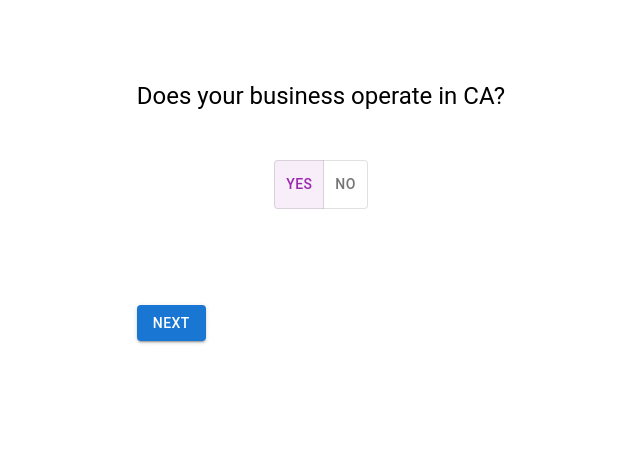
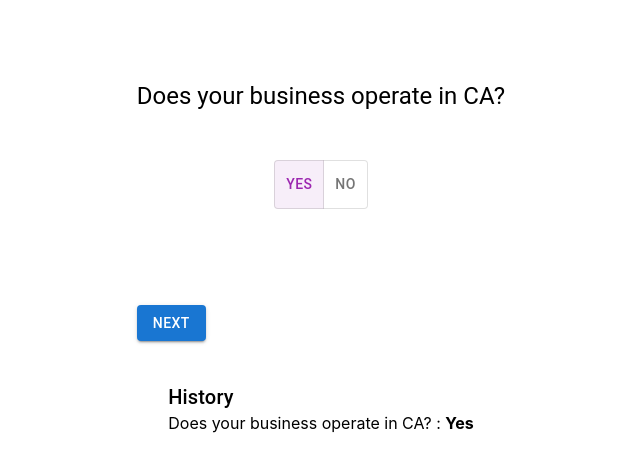
Before and after one commit to hammadahmad120/Glow-frontend-test, a React (Create React App) app: page / in a window 1280 px wide. Both pictures are taken after a click on the button "YES". Shown: the top 470 px of the page, without its empty margins (319-959 px from the left). Built offline with nearby package versions, Linux system fonts and the light colour scheme.

Commit message:
added move back logic

```diff
--- /dev/null
+++ b/src/components/questions-form/DisplayAnswers.tsx
@@ -0,0 +1,41 @@
+import {
+    Box,
+    Typography,
+  } from "@mui/material";
+  import { makeStyles } from "@mui/styles";
+  import {
+    QuestionResponse,
+  } from "../../containers/questions-form/types";
+
+  interface DisplayAnswersProps {
+    answers: QuestionResponse[];
+    answersCompleted: boolean;
+  }
+
+  const useStyles = makeStyles({
+    container: {
+    margin: "40px"
+    }
+  });
+  const DisplayAnswers = ({
+    answers,
+    answersCompleted
+  }: DisplayAnswersProps) => {
+    const classes = useStyles();
+    return (
+      <Box className={classes.container}>
+        {answers?.length > 0 &&(
+            <Typography component="h4" variant="h6">
+            {answersCompleted ? 'Your Answers' : 'History'}
+          </Typography>
+        )}
+        {answers.map(ans => {
+            return(
+                <Box key={ans.questionNumber}> {ans.question} : <b>{ans.answer}</b></Box>
+            )
+        })}
+        </Box>
+    );
+  };
+
+  export default DisplayAnswers;
--- a/src/components/questions-form/question.tsx
+++ b/src/components/questions-form/question.tsx
@@ -81,7 +81,7 @@ const Question = ({
       </Box>
       <Box className={classes.buttonActions}>
         {showBack && (
-          <Button variant="contained" color="primary">
+          <Button variant="contained" color="primary" onClick={onBackClick}>
             Back
           </Button>
         )}
--- a/src/containers/questions-form/index.tsx
+++ b/src/containers/questions-form/index.tsx
@@ -1,9 +1,10 @@
 import { useCallback, useMemo, useState } from "react";
 import { QuestionResponse } from "./types";
-import { Box, Divider } from "@mui/material";
+import { Box, Divider, Typography } from "@mui/material";
 import questionsData from "./QuestionData";
 import Question from "../../components/questions-form/question";
 import { makeStyles } from "@mui/styles";
+import DisplayAnswers from "../../components/questions-form/DisplayAnswers";
 
 const useStyles = makeStyles({
   container: {
@@ -18,6 +19,7 @@ const QuestionsForm = () => {
   const [questionNumber, setQuestionNumber] = useState(1);
   const [answersEnded, setAnswersEnded] = useState(false);
   const [answers, setAnswers] = useState<QuestionResponse[]>([]);
+  const [stack, setStack] = useState<number[]>([]);
   const currentQuestion = questionsData.find(
     (ques) => ques.questionNumber === questionNumber
   )!;
@@ -45,6 +47,7 @@ const QuestionsForm = () => {
   );
 
   const onNextClick = () => {
+    setStack( stack =>[...stack, questionNumber]);
     if (!currentQuestion.nextStep) {
       setQuestionNumber((qn) => qn + 1);
       return;
@@ -52,7 +55,7 @@ const QuestionsForm = () => {
     const selectedAnswer = answers.find(
       (ans) => ans.questionNumber === currentQuestion.questionNumber
     )!;
-    let nextStep = null;
+    let nextStep: number | string;
     if (currentQuestion.nextStep?.condition) {
       const conditionFn = new Function(
         "answer",
@@ -67,24 +70,36 @@ const QuestionsForm = () => {
     }
     if (nextStep) {
       if (nextStep === "END") setAnswersEnded(true);
-      setQuestionNumber(+nextStep);
+      setQuestionNumber(nextStep as number);
     }
   };
+
+  const onBackClick = ()=>{
+    const updatedStack = [...stack];
+    setQuestionNumber(updatedStack.pop()!);
+    setStack(updatedStack);
+    console.log("Stack is: ", updatedStack);
+  }
 
   return (
     <Box className={classes.container}>
       {answersEnded ? (
-        <div> Thank You</div>
+        <Typography component="h1" variant="h5">
+        Thank You !!!
+      </Typography>
       ) : (
+        <>
         <Question
           currentQuestion={currentQuestion}
           selectedAnswer={currentAnswer}
-          onBackClick={() => {}}
+          onBackClick={onBackClick}
           onNextClick={onNextClick}
           saveAnswer={saveAnswer}
           showBack={currentQuestion.questionNumber !== 1}
         />
+        </>
       )}
+      <DisplayAnswers answers={answers} answersCompleted={answersEnded} />
     </Box>
   );
 };
```
